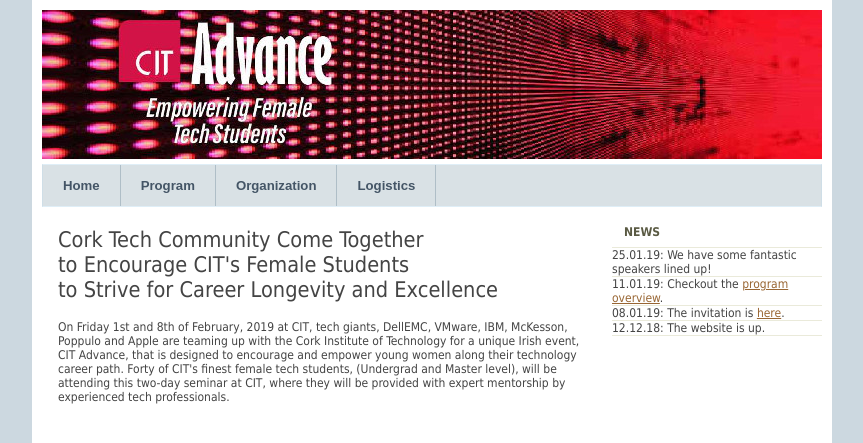
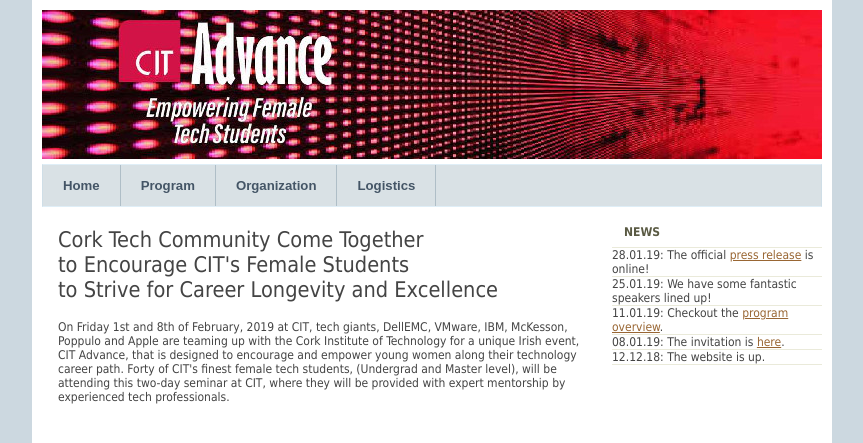
Before and after one commit to citadvance/citadvance.github.io, a plain HTML site: page index.html in a window 1280 px wide. Shown: the top 443 px of the page, without its empty margins (208-1071 px from the left). Drawn offline with Linux system fonts and the light colour scheme.

Commit message:
Add files via upload

```diff
--- a/index.html
+++ b/index.html
@@ -53,6 +53,7 @@
 
 
 
+
 			<br><br><br>
 			<p><b>Workshop organization and support</b></p>
                        	<table align=center>
@@ -100,6 +101,7 @@
 
 			<h2>NEWS</h2>
 			<ul>
+<li>28.01.19: The official <a href="https://citadvance.github.io/PressRelease.pdf" target="_blank">press release</a> is online!</li>
 				<!--<li>08.01.2019: The invitation is available <a href="https://citadvance.github.io/ADVANCE.pdf" target="_blank">here</a>.-->
 <li>25.01.19: We have some fantastic speakers lined up!</a></li>
 <li>11.01.19: Checkout the <a href="https://citadvance.github.io/program.html" target="_blank">program overview</a>.</li>
```
